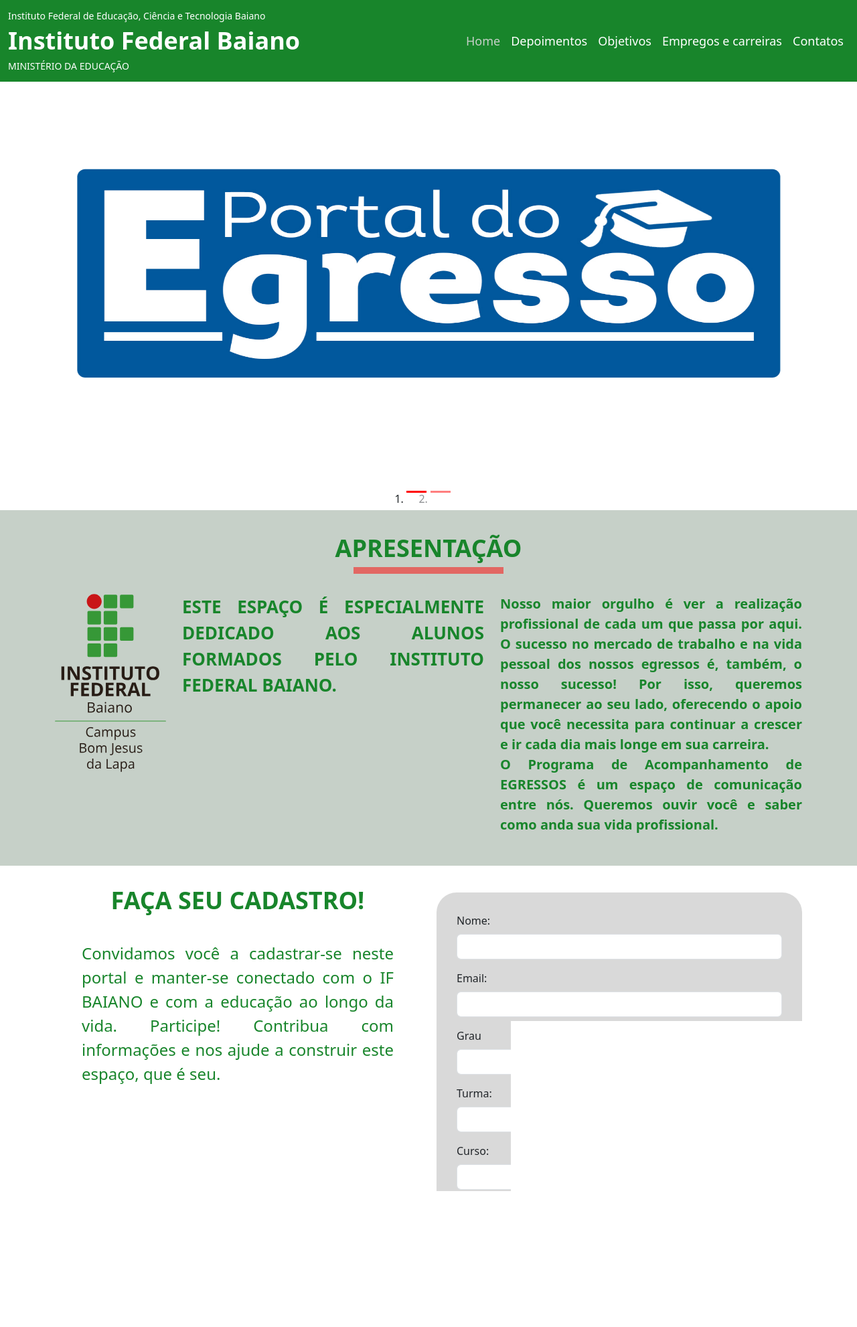
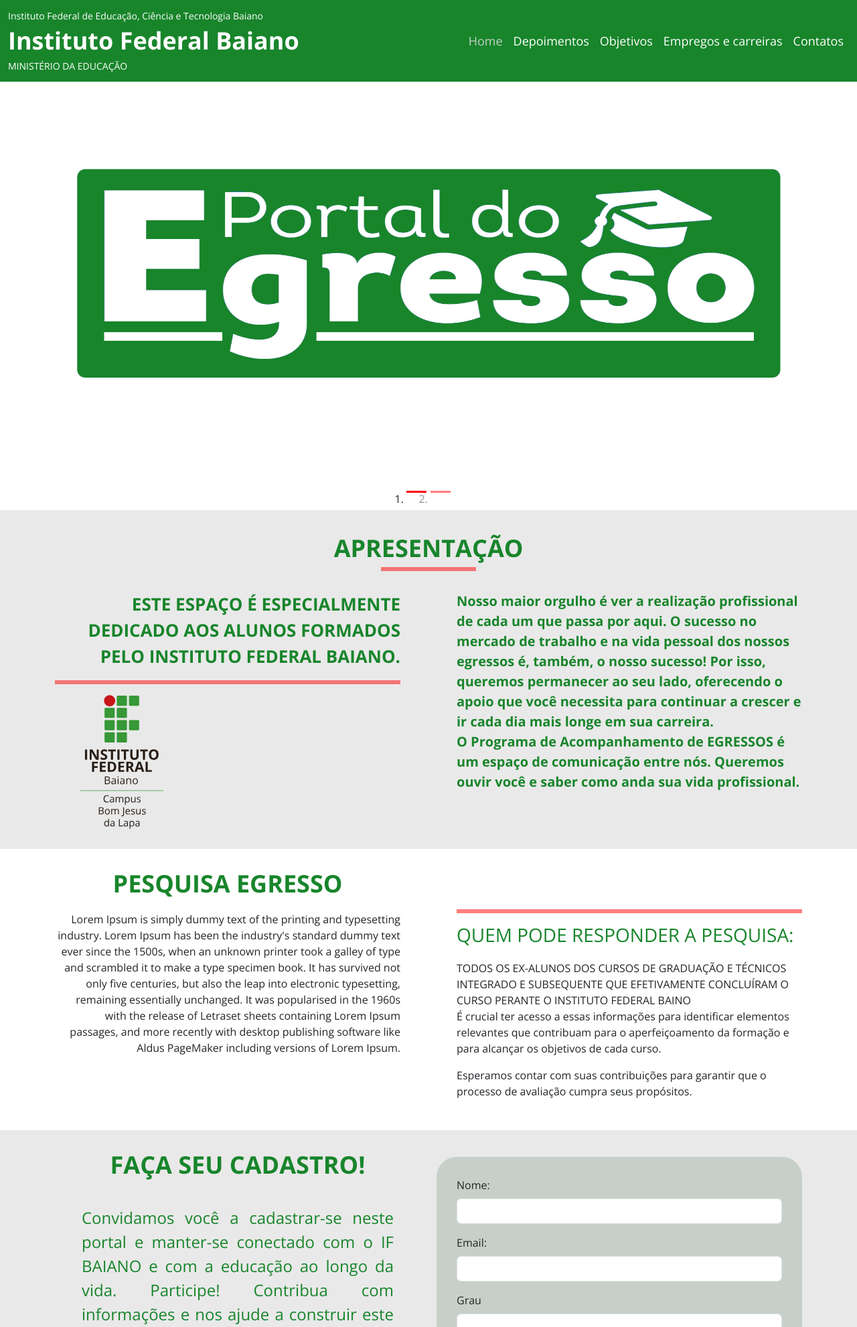
Before and after one commit to viniciostec22/Portal_do_Egresso, a Django app: page / in a window 1280 px wide. Shown: the top 1982 px of the page at 67% size. Run offline with Django 4.2, Linux system fonts and the light colour scheme; some libraries are stand-ins or nearby versions.

Commit message:
continuação da construção da home

```diff
--- a/Home/templates/home.html
+++ b/Home/templates/home.html
@@ -10,6 +10,7 @@
 
   {% include 'components/__Carrossel.html' %}
   {% include 'components/__Apresentacao.html' %}
+  {% include 'components/__Pesquisa_egresso.html' %}
   {% include 'components/__Cadastro.html' %}
 
 {% endblock content %}
--- a/templates/base.html
+++ b/templates/base.html
@@ -10,6 +10,9 @@
   {% bootstrap_javascript %}
   <link rel="stylesheet" href="{% static '/general/css/general.css' %}">
   <link rel="stylesheet" href="https://cdnjs.cloudflare.com/ajax/libs/font-awesome/6.3.0/css/all.min.css" integrity="sua-integridade-aqui" crossorigin="anonymous">
+  <link rel="preconnect" href="https://fonts.googleapis.com">
+  <link rel="preconnect" href="https://fonts.gstatic.com" crossorigin>
+  <link href="https://fonts.googleapis.com/css2?family=Open+Sans:wght@300;400;700&family=Roboto:wght@300&display=swap" rel="stylesheet">
   {% block head %}
 
   {% endblock head %}
--- a/templates/components/__Apresentacao.html
+++ b/templates/components/__Apresentacao.html
@@ -8,19 +8,21 @@
   </div>
   <div class="container">
     <div class="row">
-      <div class="col-2">
-       <img src="{% static 'img/marca-if-baiano-bom-jesus-da-lapa.svg' %}" alt="">
+
+      <div class="col left">
+
+        <p class="text">ESTE ESPAÇO É ESPECIALMENTE DEDICADO AOS ALUNOS FORMADOS PELO Instituto Federal Baiano.</p>
+        <hr class="bg-hr">
+        <img src="{% static 'img/marca-if-baiano-bom-jesus-da-lapa.svg' %}" alt="">
       </div>
-      <div class="col">
-        <p class="text">ESTE ESPAÇO É ESPECIALMENTE DEDICADO AOS ALUNOS FORMADOS PELO Instituto Federal Baiano.</p>
-      </div>
-      <div class="col">
+      <div class="col right">
         <p class="text-regular">
           Nosso maior orgulho é ver a realização profissional de cada um
           que passa por aqui. O sucesso no mercado de trabalho e na vida
           pessoal dos nossos egressos é, também, o nosso sucesso!
           Por isso, queremos permanecer ao seu lado, oferecendo o apoio que você necessita para continuar a crescer e ir cada dia mais longe em sua carreira. <br>
           O Programa de Acompanhamento de EGRESSOS é um espaço de comunicação entre nós. Queremos ouvir você e saber como anda sua vida profissional.
+
         </p>
       </div>
     </div>
--- /dev/null
+++ b/templates/components/__Pesquisa_egresso.html
@@ -0,0 +1,22 @@
+{% load static %}
+<div class="container pesquisa">
+  <div class="row">
+    <div class="col left">
+      <h2>PESQUISA EGRESSO</h2>
+      <p>Lorem Ipsum is simply dummy text of the printing and typesetting industry. Lorem Ipsum has been the industry's
+        standard dummy text ever since the 1500s, when an unknown printer took a galley of type and scrambled it to make
+        a type specimen book. It has survived not only five centuries, but also the leap into electronic typesetting,
+        remaining essentially unchanged. It was popularised in the 1960s with the release of Letraset sheets containing
+        Lorem Ipsum passages, and more recently with desktop publishing software like Aldus PageMaker including versions
+        of Lorem Ipsum.
+      </p>
+    </div>
+    <div class="col right">
+      <hr class="bg-hr">
+      <h3>QUEM PODE RESPONDER A PESQUISA:</h3>
+      <span>Todos os ex-alunos dos cursos de Graduação e Técnicos integrado e Subsequente que efetivamente concluíram o curso perante o Instituto federal Baino</span>
+      <p>É crucial ter acesso a essas informações para identificar elementos relevantes que contribuam para o aperfeiçoamento da formação e para alcançar os objetivos de cada curso.</p>
+      <p> Esperamos contar com suas contribuições para garantir que o processo de avaliação cumpra seus propósitos.</p>
+    </div>
+  </div>
+</div>
--- a/templates/static/general/css/general.css
+++ b/templates/static/general/css/general.css
@@ -1,8 +1,10 @@
 @import url(./root.css);
+
 
 html, body {
   height: 100%;
   margin: 0;
+  font-family: 'Open Sans', sans-serif;
 }
 
 
@@ -81,11 +83,21 @@
 /*apresentação*/
 
 #apresentacao{
-  background-color: var(--light-color);
+  background-color: var(--background-color);
 
 }
-#apresentacao .container .row .col{
+.left{
   margin-bottom: 30px;
+  margin-right: 30px;
+}
+.left hr{
+  border: solid 3px red;
+  opacity: .50;
+
+}
+.right{
+  margin-bottom: 30px;
+  margin-left: 30px;
 }
 .container-titulo{
   text-transform: uppercase;
@@ -96,7 +108,6 @@
   align-items: center; /* Centraliza o conteúdo verticalmente */
   margin-bottom: 30px;
   color: var(--main-color);
-
 
 }
 .title {
@@ -110,10 +121,10 @@
 }
 
 .title hr{
- border: solid 5px red;
+ border: solid 3px red;
  opacity: .50;
  margin-top: 1px;
- width: 80%;
+ width: 50%;
  text-align: center;
  margin: 0 auto;
 }
@@ -123,7 +134,7 @@
   font-weight: bold;
   color: var(--main-color);
   text-transform: uppercase;
-  text-align: justify;
+  text-align: end;
 }
 body > div > div > div.container-fluid.depoimentos-form > div.container.text > div{
   font-size: 12px;
@@ -131,13 +142,50 @@
 .text-regular{
   font-size: 20px;
   color: var(--main-color);
-  text-align: justify;
+  text-align: inherit;
   font-weight: 600;
 }
+.left img{
+  width: 200px;
+  height: 200px;
+
+}
+/*pesquisa egresso*/
+.pesquisa .row{
+  margin-top: 30px;
+}
+.pesquisa .left h2{
+  text-align: center;
+  font-size: 36px;
+  margin-bottom: 20px;
+  color: var(--main-color);
+  font-weight: bold;
+}
+.pesquisa .left p{
+  text-align: end;
+}
+.pesquisa .right hr{
+  border: solid 3px red;
+  opacity: .50;
+  margin-top: 60px;
+}
+
+.pesquisa .right h3{
+  color: var(--main-color);
+  margin-bottom: 20px;
+}
+.pesquisa .right span{
+  text-transform: uppercase;
+
+
+
+}
+
 /*cadastro*/
 
 .cadastro{
-  margin-bottom: 50px;
+  padding-bottom: 50px;
+  background-color: var(--background-color);
 }
 
 .cadastro .col h1{
@@ -157,7 +205,7 @@
 .cadastro .col form{
   margin-top: 40px;
   padding: 30px;
-  background-color: var(--background-color);
+  background-color: var(--light-color);
   border-radius: 30px;
 }
 .justify-content-center{
--- a/templates/static/general/css/root.css
+++ b/templates/static/general/css/root.css
@@ -6,6 +6,6 @@
   --contrast-color: #218552;
   --differential-color: ;
   --text-color: #696969;
-  --background-color: #D9D9D9;
+  --background-color: #e9e9e9;
 
 }
```
Also changed, not shown: templates/static/img/Egresso.png.
